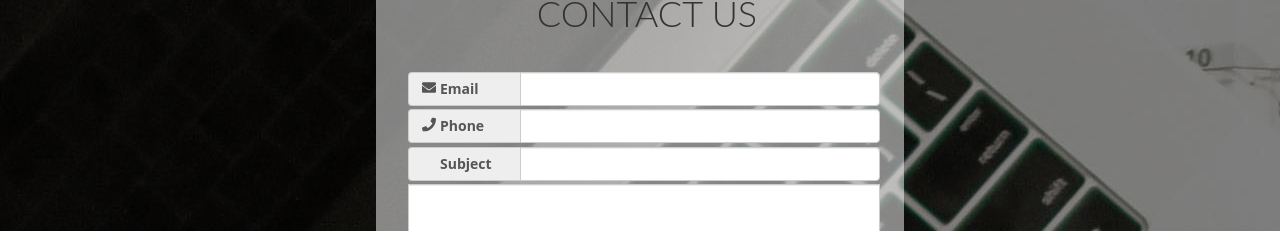
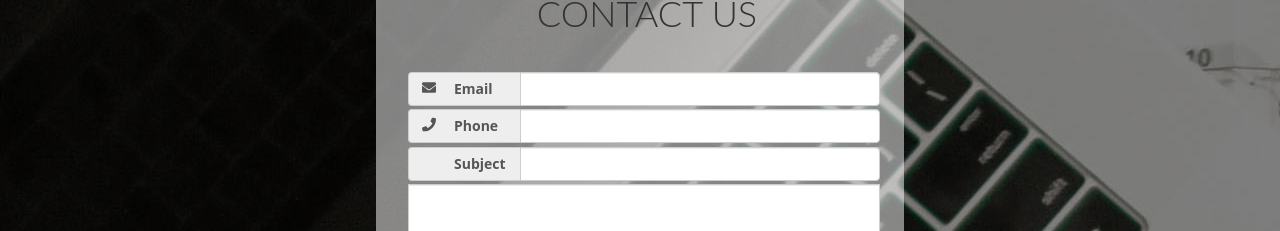
Before and after one commit to arctair/cruftbusters.com, a React (Create React App) app: page /contact in a window 1280 px wide. Shown: the part 236-467 px from the top of the page. Built offline with nearby package versions, Linux system fonts and the light colour scheme.

Commit message:
fix input group addon alignment bug caused by no longer applying text-indent to EVERYTHING in a .row

```diff
--- a/src/Contact/Contact.css
+++ b/src/Contact/Contact.css
@@ -24,7 +24,7 @@
   min-width: 8em;
   text-align: left;
   font-weight: bold;
-  padding-left: 1.25em;
+  padding-left: 2.25em;
 }
 
 .form-container svg {
```
